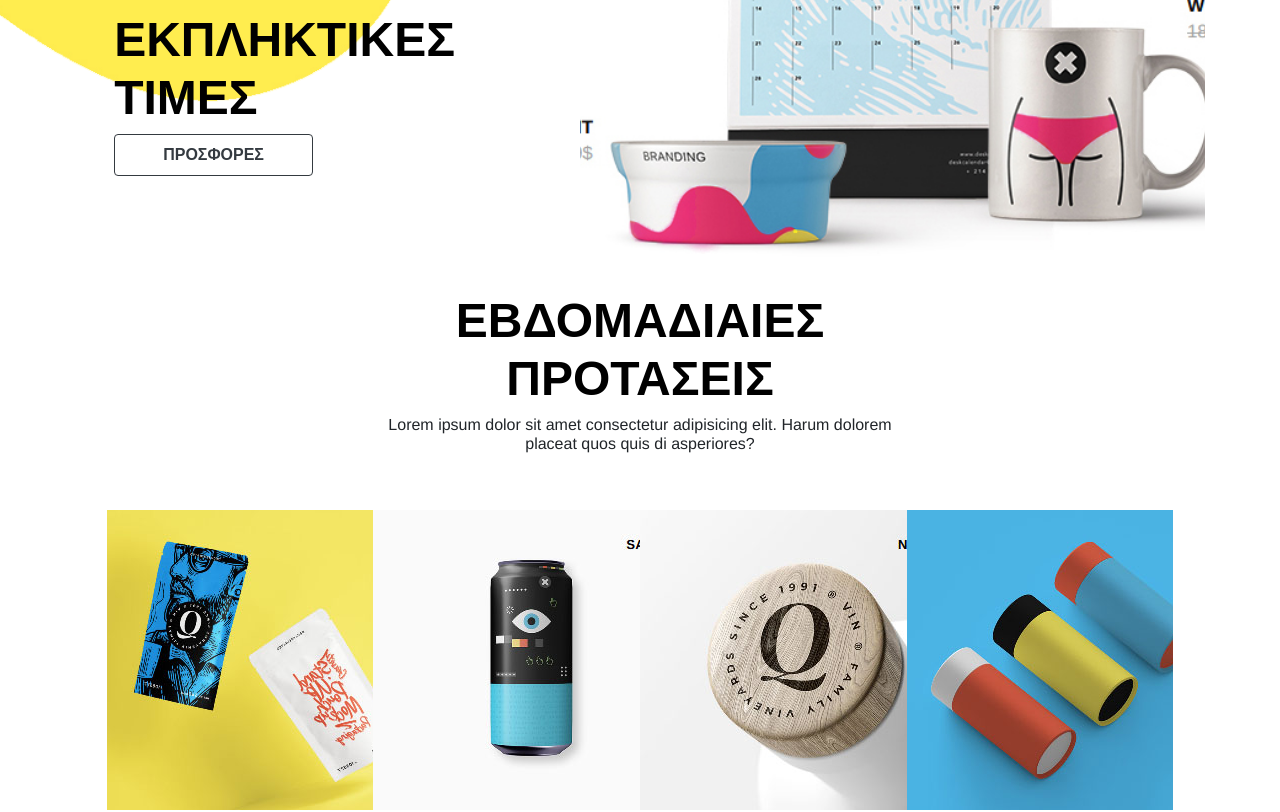
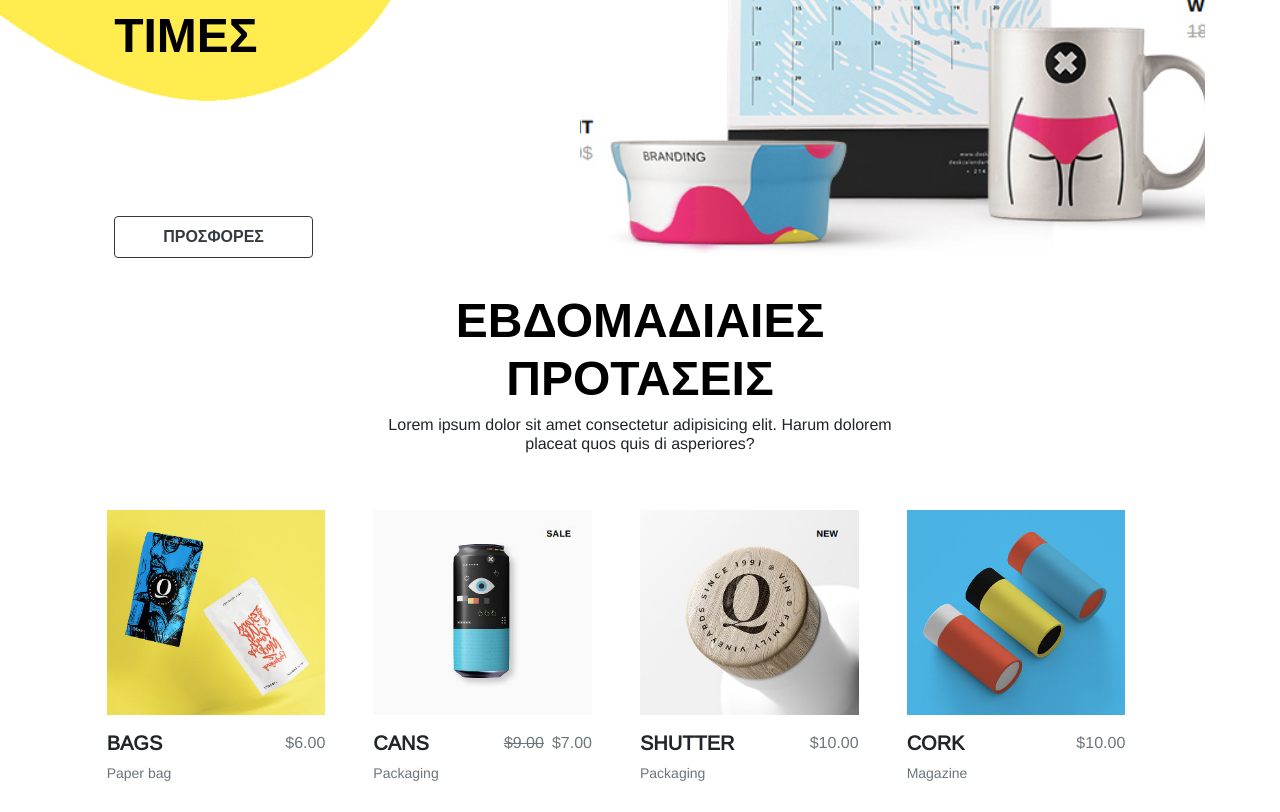
Before and after one commit to stergiosgk86/Test-React, a React (Create React App) app: page / in a window 1280 px wide. Shown: the part 920-1732 px from the top of the page. Built offline with nearby package versions, Linux system fonts and the light colour scheme.

Commit message:
Footer added and carousel fixed

```diff
--- a/public/index.html
+++ b/public/index.html
@@ -18,6 +18,12 @@
       rel="stylesheet"
       href="https://stackpath.bootstrapcdn.com/bootstrap/4.5.2/css/bootstrap.min.css"
       integrity="sha384-JcKb8q3iqJ61gNV9KGb8thSsNjpSL0n8PARn9HuZOnIxN0hoP+VmmDGMN5t9UJ0Z"
+      crossorigin="anonymous"
+    />
+    <link
+      rel="stylesheet"
+      href="https://cdnjs.cloudflare.com/ajax/libs/font-awesome/5.11.2/css/all.css"
+      integrity="sha256-46qynGAkLSFpVbEBog43gvNhfrOj+BmwXdxFgVK/Kvc="
       crossorigin="anonymous"
     />
     <!--
--- a/src/App.css
+++ b/src/App.css
@@ -65,3 +65,13 @@ p {
 .carousel-indicators .active {
   background-color: black;
 }
+
+.link-unstyled {
+  color: #c5c4c4;
+  text-decoration: none;
+}
+
+.link-unstyled:hover {
+  color: white;
+  text-decoration: none;
+}
--- a/src/App.js
+++ b/src/App.js
@@ -4,6 +4,7 @@ import CreateGlass from "./components/CreateGlass";
 import Offers from "./components/Offers";
 import Carousel from "./components/Carousel";
 import Categories from "./components/Categories";
+import Footer from "./components/Footer";
 
 function App() {
   return (
@@ -13,6 +14,7 @@ function App() {
       <Offers />
       <Carousel />
       <Categories />
+      <Footer />
     </div>
   );
 }
--- a/src/components/Carousel.js
+++ b/src/components/Carousel.js
@@ -1,10 +1,10 @@
-import React from "react";
-import product1 from "../images/product-1.jpg";
-import product2 from "../images/product-2.jpg";
-import product3 from "../images/product-3.jpg";
-import product4 from "../images/product-4.jpg";
+import React, { useState } from "react";
+import { carouselData } from "./DummyData";
+import CarouselItem from "./CarouselItem";
 
 const Carousel = () => {
+  const [carouselItems] = useState(carouselData);
+
   return (
     <div>
       <div className="container text-center">
@@ -43,18 +43,16 @@ const Carousel = () => {
             <div className="carousel-inner">
               <div className="carousel-item active">
                 <div className="row no-gutters">
-                  <div className="col-md-3">
-                    <img className="" src={product1} alt="First slide" />
-                  </div>
-                  <div className="col-md-3">
-                    <img className="" src={product2} alt="Second slide" />
-                  </div>
-                  <div className="col-md-3">
-                    <img className="" src={product3} alt="Third slide" />
-                  </div>
-                  <div className="col-md-3">
-                    <img className="" src={product4} alt="Fourth slide" />
-                  </div>
+                  {carouselItems.map((carouselItem) => (
+                    <CarouselItem
+                      key={carouselItem.id}
+                      image={carouselItem.image}
+                      item={carouselItem.item}
+                      category={carouselItem.category}
+                      price={carouselItem.price}
+                      startPrice={carouselItem.startPrice}
+                    />
+                  ))}
                 </div>
               </div>
             </div>
--- /dev/null
+++ b/src/components/CarouselItem.js
@@ -0,0 +1,21 @@
+import React from "react";
+
+const CarouselItem = ({ image, item, category, price, startPrice }) => {
+  return (
+    <div className="col-md-3 pr-5">
+      <img className="w-100" src={image} alt="" />
+      <div className="row no-gutters pt-3 w-100">
+        <h5 className="col-md-6 text-uppercase font-weight-bold">{item}</h5>
+        <div className="col-md-6 text-secondary d-flex justify-content-end">
+          <div className="">
+            <del>{startPrice}</del>
+          </div>
+          <div className="pl-2">{price}</div>
+        </div>
+      </div>
+      <p className="row no-gutters text-secondary">{category}</p>
+    </div>
+  );
+};
+
+export default CarouselItem;
--- a/src/components/Categories.js
+++ b/src/components/Categories.js
@@ -1,15 +1,16 @@
 import React, { useState } from "react";
-import categoriesDummy from "./DummyCategories";
+import { categoriesData } from "./DummyData";
 import Category from "./Category";
 
 const Categories = () => {
-  const [categories] = useState(categoriesDummy);
+  const [categories] = useState(categoriesData);
 
   return (
     <div className="container-fluid px-0 pt-5">
       <div className="row no-gutters" style={{ height: "65vw" }}>
         {categories.map((category) => (
           <Category
+            key={category.id}
             image={category.image}
             description={category.description}
             title={category.title}
--- a/src/components/CreateGlass.js
+++ b/src/components/CreateGlass.js
@@ -27,7 +27,7 @@ const CreateGlass = () => {
                     φτιαξε το δικο σου
                   </button>
                 </div>
-                <div className="">
+                <div className="pb-2">
                   <button className="btn btn-outline-light text-uppercase font-weight-bold px-5 py-2">
                     για επαγγελματιες
                   </button>
--- a/src/components/DummyCategories.js
+++ b/src/components/DummyData.js
@@ -4,8 +4,12 @@ import category3 from "../images/category-3.jpg";
 import category4 from "../images/category-4.jpg";
 import category5 from "../images/category-5.jpg";
 import category6 from "../images/category-6.jpg";
+import product1 from "../images/product-1.jpg";
+import product2 from "../images/product-2.jpg";
+import product3 from "../images/product-3.jpg";
+import product4 from "../images/product-4.jpg";
 
-const categories = [
+const categoriesData = [
   {
     id: "1",
     image: `${category1}`,
@@ -44,4 +48,39 @@ const categories = [
   },
 ];
 
-export default categories;
+const carouselData = [
+  {
+    id: "1",
+    image: `${product1}`,
+    item: "bags",
+    category: "Paper bag",
+    price: "$6.00",
+    startPrice: "",
+  },
+  {
+    id: "2",
+    image: `${product2}`,
+    item: "cans",
+    category: "Packaging",
+    price: "$7.00",
+    startPrice: "$9.00",
+  },
+  {
+    id: "3",
+    image: `${product3}`,
+    item: "shutter",
+    category: "Packaging",
+    price: "$10.00",
+    startPrice: "",
+  },
+  {
+    id: "4",
+    image: `${product4}`,
+    item: "cork",
+    category: "Magazine",
+    price: "$10.00",
+    startPrice: "",
+  },
+];
+
+export { categoriesData, carouselData };
--- /dev/null
+++ b/src/components/Footer.js
@@ -0,0 +1,95 @@
+import React from "react";
+import logo from "../images/logo-white.png";
+
+const Footer = () => {
+  return (
+    <div
+      className="container-fluid row no-gutters p-0"
+      style={{ backgroundColor: "black", minHeight: "500px" }}
+    >
+      <div className="col-md-6 row no-gutters d-flex align-items-center">
+        <div className="col-md-6 pl-5">
+          <div className="col-md-8">
+            <img src={logo} alt="" />
+            <p
+              className="pt-5 pb-5"
+              style={{ color: "#c5c4c4", lineHeight: "30px" }}
+            >
+              Lorem ipsum dolor sit amet consectetur adipisicing elit. Quisquam
+              distinctio laboriosam delectus blanditiis, tempore deleniti,
+              accusamus, ut expedita reiciendis ipsam rerum iure ea. Sequi!
+            </p>
+          </div>
+        </div>
+        <div className="col-md-6">
+          <h5 className="font-weight-bold text-uppercase text-white pb-2">
+            χρησιμα links
+          </h5>
+          <ul className="list-unstyled">
+            <li className="pb-3">
+              <a className="link-unstyled" href="">
+                Όροι χρήσης
+              </a>
+            </li>
+            <li className="pb-3">
+              <a className="link-unstyled" href="">
+                Τρόποι Αποστολής
+              </a>
+            </li>
+            <li className="pb-3">
+              <a className="link-unstyled" href="">
+                Τρόποι πληρωμής
+              </a>
+            </li>
+            <li className="pb-3">
+              <a className="link-unstyled" href="">
+                Επικοινωνία
+              </a>
+            </li>
+          </ul>
+        </div>
+      </div>
+      <div className="col-md-6 row no-gutters">
+        <div className="col-md-6 row no-gutters">
+          <div className="col-md-8 d-flex flex-column justify-content-center">
+            <h5 className="font-weight-bold text-uppercase text-white pb-2">
+              επικοινωνια
+            </h5>
+            <ul className="list-unstyled">
+              <li className="pb-3">
+                <a className="link-unstyled" href="">
+                  New York, NY 10013
+                </a>
+              </li>
+              <li className="pb-3">
+                <a className="link-unstyled" href="">
+                  (315) 5512-2579
+                </a>
+              </li>
+              <li className="pb-4">
+                <a className="link-unstyled" href="">
+                  etchy@qode.com
+                </a>
+              </li>
+              <li className="pb-2 border-bottom row no-gutters d-flex justify-content-between">
+                <a className="link-unstyled" href="">
+                  Get weekly newsletters
+                </a>
+                <div className="text-white">
+                  <i className="fas fa-location-arrow pl-5"></i>
+                </div>
+              </li>
+            </ul>
+          </div>
+        </div>
+        <div className="col-md-6 align-items-end justify-content-end d-flex pb-4 pr-4">
+          <a className="btn btn-yellow" href="">
+            <i className="fas fa-chevron-up"></i>
+          </a>
+        </div>
+      </div>
+    </div>
+  );
+};
+
+export default Footer;
--- a/src/components/Navbar.js
+++ b/src/components/Navbar.js
@@ -37,7 +37,7 @@ const Navbar = () => {
           <span className="navbar-toggler-icon"></span>
         </button>
         <div
-          className="collapse navbar-collapse justify-content-center m-auto"
+          className="collapse navbar-collapse pl-4"
           id="navbarSupportedContent"
         >
           <ul
@@ -87,7 +87,6 @@ const Navbar = () => {
             </div>
           </ul>
         </div>
-        <div className="col-md-1"></div>
       </nav>
     </div>
   );
--- a/src/components/Offers.js
+++ b/src/components/Offers.js
@@ -6,14 +6,14 @@ const Offers = () => {
       <div className="row">
         <div className="col-md-12 offers-main-bg row d-flex align-items-center">
           <div className="col-md-6 row">
-            <div className="col-md offset-md-2 d-flex flex-column justify-content-around">
+            <div className="col-md offset-md-2 d-flex flex-column">
               <h1
-                className="text-uppercase font-weight-bold pt-4 mt-1"
+                className="text-uppercase font-weight-bold py-5"
                 style={{ color: "black" }}
               >
                 μοναδικα προϊοντα σε εκπληκτικες τιμες
               </h1>
-              <div className="row no-gutters">
+              <div className="row no-gutters pt-5 mt-5">
                 <button className="btn btn-outline-dark text-uppercase font-weight-bold px-5 py-2">
                   προσφορες
                 </button>
```
